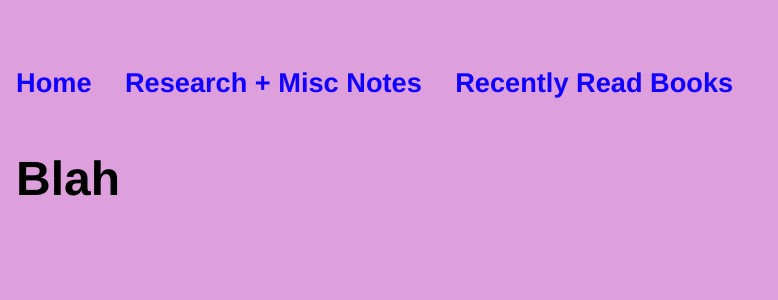
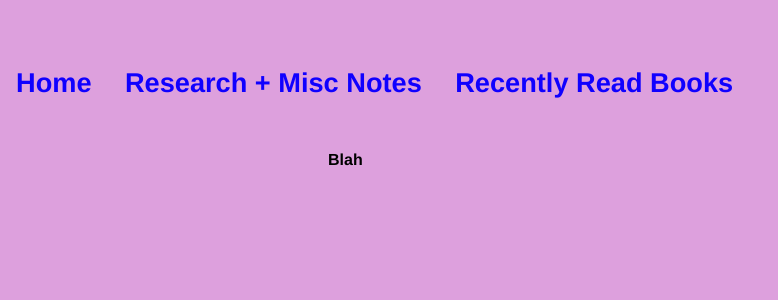
Before and after one commit to kozleo/kozleo.github.io, a Jekyll site: the page built from documents/science.md, in a window 1280 px wide. Shown: the top 300 px of the page, without its empty margins (0-778 px from the left). Built offline with Jekyll 4.4.1, drawn with Linux system fonts in a browser that asks for light colours; nearby versions of some CDN libraries; our own code applies the rules of GitHub Pages for plain Markdown files.

Commit message:
Update main.css

```diff
--- a/css/main.css
+++ b/css/main.css
@@ -24,8 +24,10 @@ a:hover {
     text-decoration: underline;
 }
 h1 {
-    font-size: 3em;
+    font-size: 1rem;
     font-family:'Helvetica', 'Arial', 'Sans-Serif';
+    margin: auto;
+    width: 50%;
 }
 p {
     font-size: 1.3rem;
```
